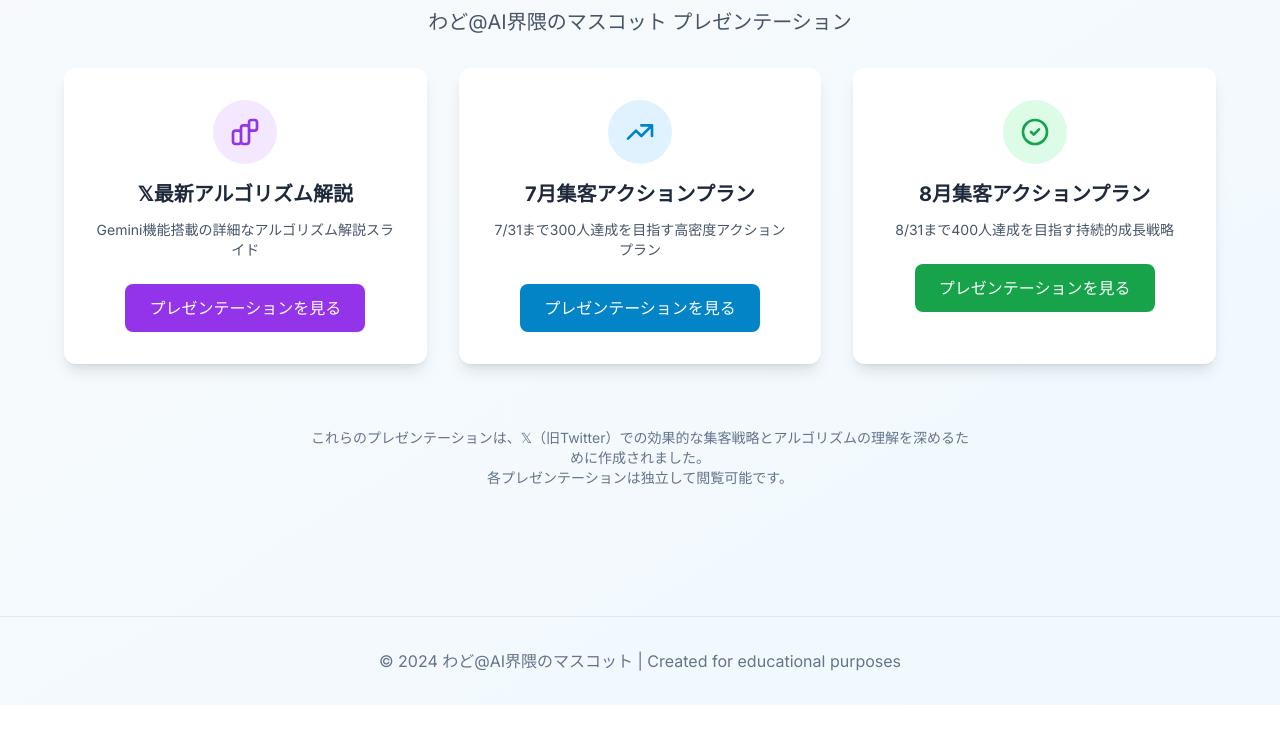
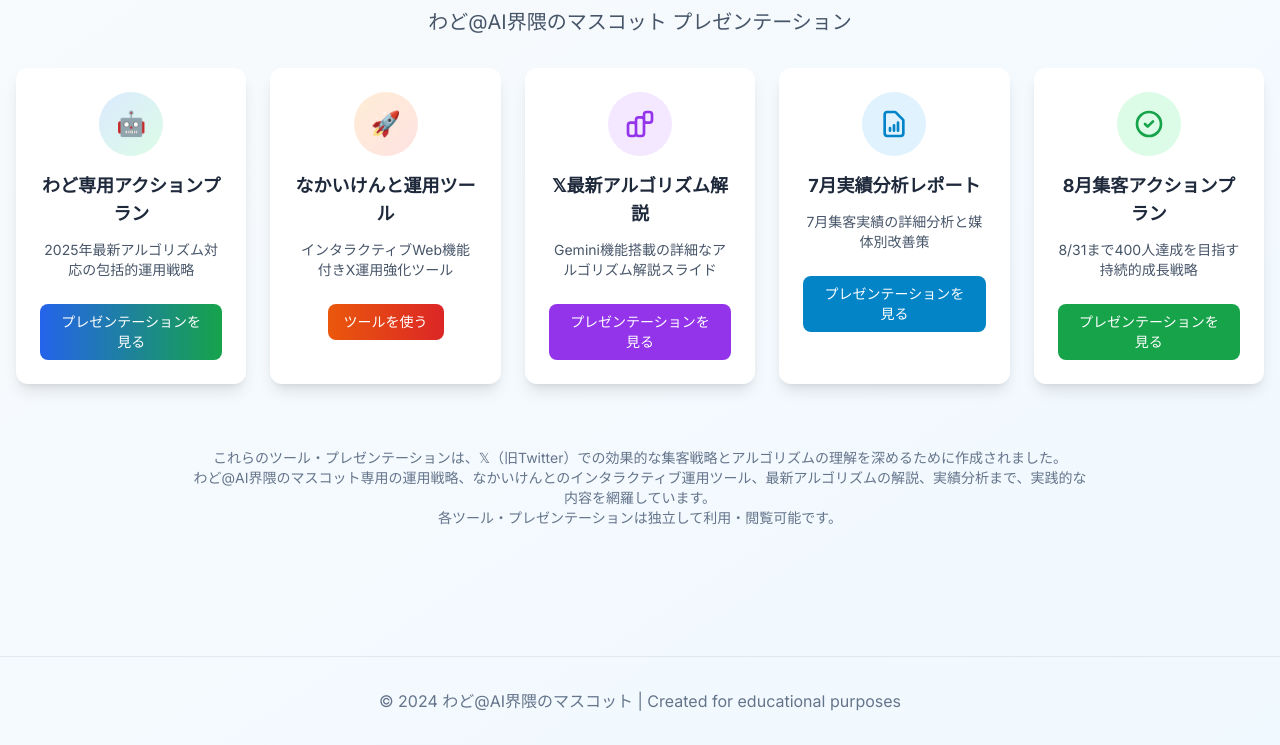
Before and after one commit to kento-nakai-ai/x-algorithm, a plain HTML site: page index.html in a window 1280 px wide. Shown: the part 100-845 px from the top of the page. Before the commit the page ends 805 px from the top, so only its background shows below. Drawn offline with nearby package versions, Linux system fonts and the light colour scheme.

Commit message:
feat: なかいけんと専用運用ツール統合&5ツール構成への拡張
📝 ドキュメント更新:
- README.md: なかいけんとX運用アクションプランセクション追加
- プロジェクト構造にnakai-kentoフォルダ反映
- 技術スタック拡張(Font Awesome, Local Storage)
- 対象ユーザー・期待効果の拡張
- 更新履歴に2025年最新情報追加

🎨 UIレイアウト更新:
- index.html: 5カードレイアウトに拡張
- なかいけんと運用ツールカード追加(🚀アイコン)
- レスポンシブ対応: モバイル1列→大画面5列
- インタラクティブツール強調デザイン

📊 現在の構成:
1. わど専用アクションプラン
2. なかいけんと運用ツール ⭐NEW
3. X最新アルゴリズム解説
4. 7月実績分析レポート
5. 8月集客アクションプラン

🚀 GitHub Pages対応完了

```diff
--- a/index.html
+++ b/index.html
@@ -33,54 +33,84 @@
 
     <!-- Main Content -->
     <main class="container mx-auto px-4 pb-16">
-        <div class="grid grid-cols-1 md:grid-cols-3 gap-8 max-w-6xl mx-auto">
+        <div class="grid grid-cols-1 md:grid-cols-2 lg:grid-cols-3 xl:grid-cols-5 gap-6 max-w-7xl mx-auto">
 
-            <!-- Card 1: X Algorithm -->
-            <div class="bg-white rounded-xl p-8 shadow-lg card-hover">
+            <!-- Card 1: Wado Action Plan -->
+            <div class="bg-white rounded-xl p-6 shadow-lg card-hover">
+                <div class="text-center">
+                    <div class="w-16 h-16 bg-gradient-to-br from-blue-100 to-green-100 rounded-full flex items-center justify-center mx-auto mb-4">
+                        <span class="text-2xl">🤖</span>
+                    </div>
+                    <h3 class="text-lg font-bold text-slate-800 mb-3">わど専用アクションプラン</h3>
+                    <p class="text-slate-600 mb-6 text-sm">2025年最新アルゴリズム対応の包括的運用戦略</p>
+                    <a href="action-plans/wado/"
+                       class="inline-block bg-gradient-to-r from-blue-600 to-green-600 text-white px-4 py-2 rounded-lg font-medium hover:from-blue-700 hover:to-green-700 transition-all text-sm">
+                        プレゼンテーションを見る
+                    </a>
+                </div>
+            </div>
+
+            <!-- Card 2: Nakai-Kento Action Plan -->
+            <div class="bg-white rounded-xl p-6 shadow-lg card-hover">
+                <div class="text-center">
+                    <div class="w-16 h-16 bg-gradient-to-br from-orange-100 to-red-100 rounded-full flex items-center justify-center mx-auto mb-4">
+                        <span class="text-2xl">🚀</span>
+                    </div>
+                    <h3 class="text-lg font-bold text-slate-800 mb-3">なかいけんと運用ツール</h3>
+                    <p class="text-slate-600 mb-6 text-sm">インタラクティブWeb機能付きX運用強化ツール</p>
+                    <a href="action-plans/nakai-kento/"
+                       class="inline-block bg-gradient-to-r from-orange-600 to-red-600 text-white px-4 py-2 rounded-lg font-medium hover:from-orange-700 hover:to-red-700 transition-all text-sm">
+                        ツールを使う
+                    </a>
+                </div>
+            </div>
+
+            <!-- Card 3: X Algorithm -->
+            <div class="bg-white rounded-xl p-6 shadow-lg card-hover">
                 <div class="text-center">
                     <div class="w-16 h-16 bg-purple-100 rounded-full flex items-center justify-center mx-auto mb-4">
                         <svg class="w-8 h-8 text-purple-600" fill="none" stroke="currentColor" viewBox="0 0 24 24">
                             <path stroke-linecap="round" stroke-linejoin="round" stroke-width="2" d="M9 19v-6a2 2 0 00-2-2H5a2 2 0 00-2 2v6a2 2 0 002 2h2a2 2 0 002-2zm0 0V9a2 2 0 012-2h2a2 2 0 012 2v10m-6 0a2 2 0 002 2h2a2 2 0 002-2m0 0V5a2 2 0 012-2h2a2 2 0 012 2v4a2 2 0 01-2 2h-2a2 2 0 01-2-2z"></path>
                         </svg>
                     </div>
-                    <h3 class="text-xl font-bold text-slate-800 mb-3">𝕏最新アルゴリズム解説</h3>
+                    <h3 class="text-lg font-bold text-slate-800 mb-3">𝕏最新アルゴリズム解説</h3>
                     <p class="text-slate-600 mb-6 text-sm">Gemini機能搭載の詳細なアルゴリズム解説スライド</p>
                     <a href="algorithm/"
-                       class="inline-block bg-purple-600 text-white px-6 py-3 rounded-lg font-medium hover:bg-purple-700 transition-colors">
+                       class="inline-block bg-purple-600 text-white px-4 py-2 rounded-lg font-medium hover:bg-purple-700 transition-colors text-sm">
                         プレゼンテーションを見る
                     </a>
                 </div>
             </div>
 
-            <!-- Card 2: July Action Plan -->
-            <div class="bg-white rounded-xl p-8 shadow-lg card-hover">
+            <!-- Card 4: July Analysis Report -->
+            <div class="bg-white rounded-xl p-6 shadow-lg card-hover">
                 <div class="text-center">
                     <div class="w-16 h-16 bg-sky-100 rounded-full flex items-center justify-center mx-auto mb-4">
                         <svg class="w-8 h-8 text-sky-600" fill="none" stroke="currentColor" viewBox="0 0 24 24">
-                            <path stroke-linecap="round" stroke-linejoin="round" stroke-width="2" d="M13 7h8m0 0v8m0-8l-8 8-4-4-6 6"></path>
+                            <path stroke-linecap="round" stroke-linejoin="round" stroke-width="2" d="M9 17v-2m3 2v-4m3 4v-6m2 10H7a2 2 0 01-2-2V5a2 2 0 012-2h5.586a1 1 0 01.707.293l5.414 5.414a1 1 0 01.293.707V19a2 2 0 01-2 2z"></path>
                         </svg>
                     </div>
-                    <h3 class="text-xl font-bold text-slate-800 mb-3">7月集客アクションプラン</h3>
-                    <p class="text-slate-600 mb-6 text-sm">7/31まで300人達成を目指す高密度アクションプラン</p>
+                    <h3 class="text-lg font-bold text-slate-800 mb-3">7月実績分析レポート</h3>
+                    <p class="text-slate-600 mb-6 text-sm">7月集客実績の詳細分析と媒体別改善策</p>
                     <a href="action-plans/july/"
-                       class="inline-block bg-sky-600 text-white px-6 py-3 rounded-lg font-medium hover:bg-sky-700 transition-colors">
+                       class="inline-block bg-sky-600 text-white px-4 py-2 rounded-lg font-medium hover:bg-sky-700 transition-colors text-sm">
                         プレゼンテーションを見る
                     </a>
                 </div>
             </div>
 
-            <!-- Card 3: August Action Plan -->
-            <div class="bg-white rounded-xl p-8 shadow-lg card-hover">
+            <!-- Card 5: August Action Plan -->
+            <div class="bg-white rounded-xl p-6 shadow-lg card-hover">
                 <div class="text-center">
                     <div class="w-16 h-16 bg-green-100 rounded-full flex items-center justify-center mx-auto mb-4">
                         <svg class="w-8 h-8 text-green-600" fill="none" stroke="currentColor" viewBox="0 0 24 24">
                             <path stroke-linecap="round" stroke-linejoin="round" stroke-width="2" d="M9 12l2 2 4-4m6 2a9 9 0 11-18 0 9 9 0 0118 0z"></path>
                         </svg>
                     </div>
-                    <h3 class="text-xl font-bold text-slate-800 mb-3">8月集客アクションプラン</h3>
+                    <h3 class="text-lg font-bold text-slate-800 mb-3">8月集客アクションプラン</h3>
                     <p class="text-slate-600 mb-6 text-sm">8/31まで400人達成を目指す持続的成長戦略</p>
                     <a href="action-plans/august/"
-                       class="inline-block bg-green-600 text-white px-6 py-3 rounded-lg font-medium hover:bg-green-700 transition-colors">
+                       class="inline-block bg-green-600 text-white px-4 py-2 rounded-lg font-medium hover:bg-green-700 transition-colors text-sm">
                         プレゼンテーションを見る
                     </a>
                 </div>
@@ -89,10 +119,11 @@
         </div>
 
         <!-- Additional Info -->
-        <div class="text-center mt-16 max-w-2xl mx-auto">
+        <div class="text-center mt-16 max-w-4xl mx-auto">
             <p class="text-slate-500 text-sm">
-                これらのプレゼンテーションは、𝕏（旧Twitter）での効果的な集客戦略とアルゴリズムの理解を深めるために作成されました。
-                <br>各プレゼンテーションは独立して閲覧可能です。
+                これらのツール・プレゼンテーションは、𝕏（旧Twitter）での効果的な集客戦略とアルゴリズムの理解を深めるために作成されました。
+                <br>わど@AI界隈のマスコット専用の運用戦略、なかいけんとのインタラクティブ運用ツール、最新アルゴリズムの解説、実績分析まで、実践的な内容を網羅しています。
+                <br>各ツール・プレゼンテーションは独立して利用・閲覧可能です。
             </p>
         </div>
     </main>
```
Also changed, not shown: 1 other file.
